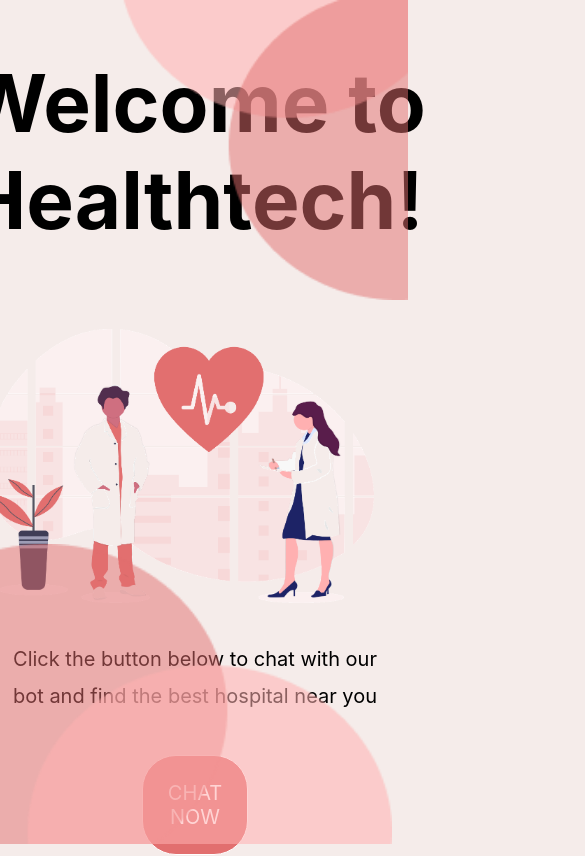
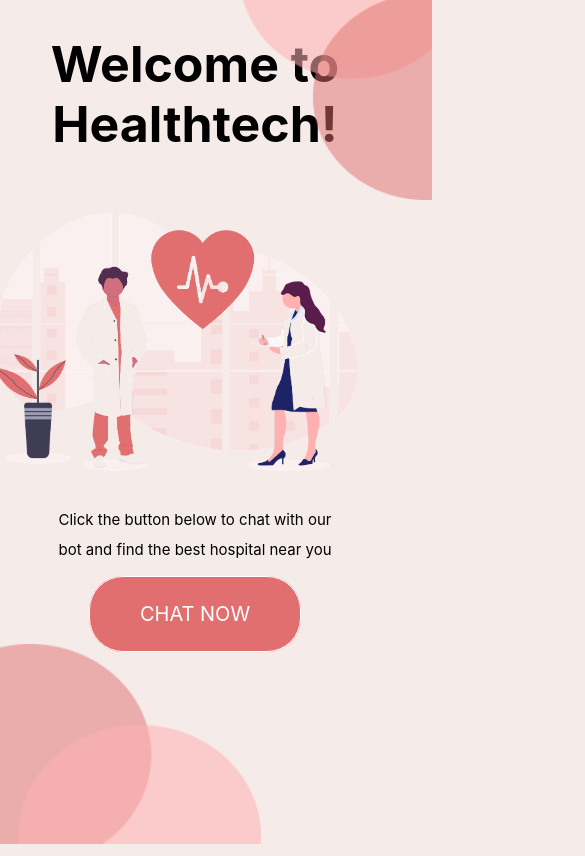
Before and after one commit to Rakshita-Jain/htn-project, a React (Create React App) app: page / in a window 390 px wide. Shown: the top 856 px of the page, 585 px wide, since content can reach past the window. Built offline with nearby package versions, Linux system fonts and the light colour scheme; no server answers.

Commit message:
responsive

```diff
--- a/src/App.css
+++ b/src/App.css
@@ -55,6 +55,8 @@
 
 .button-text {
   padding: 25px;
+  padding-left: 140px;
+  padding-right: 140px;
   background: #E26F6F;
   border: 1px solid #FFFFFF;
   border-radius: 34px;
@@ -92,3 +94,70 @@
   top: 0;
   right: -229px;
 }
+
+@media (max-width: 880px) {
+  .background-bottom {
+    background: url(./assets/decoration-background.png);
+    height: 200px;
+    width: 300px;
+    background-size: contain;
+    background-repeat: no-repeat;
+    position: absolute;
+    bottom: 0px;
+    left: 0px;
+  }
+
+  .background-top {
+    background: url(./assets/decoration2-background.png);
+    height: 200px;
+    width: 300px;
+    background-size: contain;
+    background-repeat: no-repeat;
+    position: absolute;
+    top: 0;
+    right: -150px;
+  }
+
+  .welcome {
+    font-size: 50px;
+  }
+
+
+
+  .button-click {
+
+    font-size: 15px;
+    line-height: 15px;
+    text-align: center;
+  }
+
+  .doctors {
+    background: url(./assets/medecine.png);
+    padding-top: 30px;
+    height: 280px;
+    width: 480px;
+    text-align: center;
+    background-size: contain;
+    background-repeat: no-repeat;
+    margin-left: auto;
+    margin-right: auto;
+
+  }
+
+  .button {
+    justify-items: center;
+    background-position: center;
+    background-size: cover;
+    transition: 0.3s;
+    margin-left: 100px;
+    margin-right: 100px;
+    padding-top: 30px;
+    cursor: pointer;
+  }
+
+  .button-text {
+    padding-left: 50px;
+    padding-right: 50px;
+  }
+
+}
--- a/src/App.js
+++ b/src/App.js
@@ -3,6 +3,7 @@ import { Map } from './components/Map';
 
 const App = () => {
   return (
+
     <div className= "App">
       <h1 className="welcome">Welcome to Healthtech!</h1>
       <div className="background-top"></div>
@@ -15,17 +16,20 @@ const App = () => {
       <div className="button">
         <div class="fb-customerchat"
                  page_id="<PAGE_ID>">
-          <div className="button-text">
+          <a href="/Map" className="button-text">
             CHAT NOW
-          </div>
+
+          </a>
         </div>
 
       </div>
 
       <div className="background-bottom"></div>
 
-      <Map/>
+
      </div>
   )
 }
+
+
 export default App;
--- a/src/components/Map.js
+++ b/src/components/Map.js
@@ -1,4 +1,5 @@
 import '../App.css';
+
 import React, { useState, useEffect } from 'react';
 
 export const Map = () => {
```
Also changed, not shown: src/index.js (line endings or trailing spaces), 1 other file (tests, documents, lock files or other folders).
